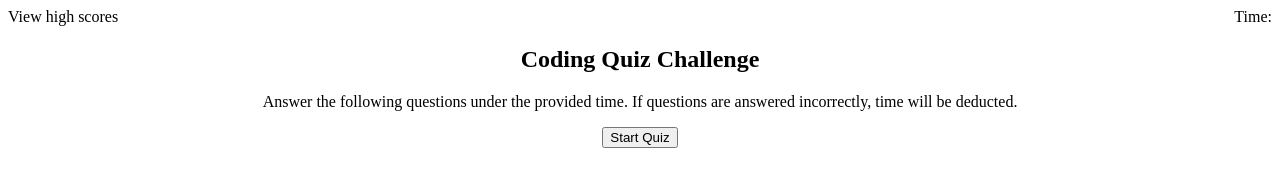
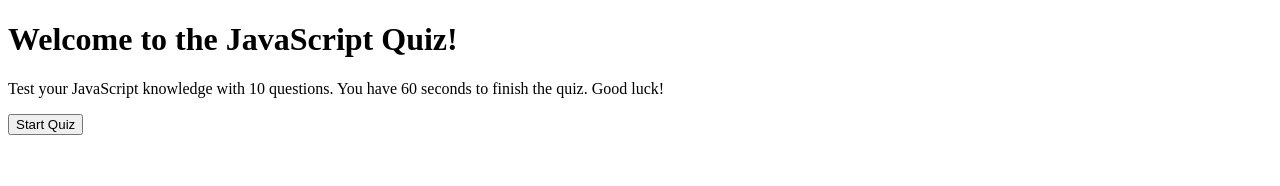
Before and after one commit to gosem01/Javascript-Quiz, a plain HTML site: page index.html in a window 1280 px wide. Drawn offline with Linux system fonts and the light colour scheme.

Commit message:
udpate the html

```diff
--- a/index.html
+++ b/index.html
@@ -2,24 +2,17 @@
 <html lang="en">
 <head>
     <meta charset="UTF-8">
-    <meta http-equiv="X-UA-Compatible" content="IE=edge">
     <meta name="viewport" content="width=device-width, initial-scale=1.0">
-    <link rel="stylesheet" href="style.css" />
-    <title>Document</title>
+    <title>JavaScript Quiz</title>
+    <link rel="stylesheet" href="style.css">
 </head>
 <body>
-    <nav>
-        <div class="viewscores">View high scores</div>
-        <div class="timer">Time:
-            <div>
+    <div id="quiz-container">
+        <h1>Welcome to the JavaScript Quiz!</h1>
+        <p>Test your JavaScript knowledge with 10 questions. You have 60 seconds to finish the quiz. Good luck!</p>
+        <button id="start-button">Start Quiz</button>
+    </div>
 
-            </div>
-        </div>
-    </nav>
-    <main>
-        <h2>Coding Quiz Challenge</h2>
-        <p>Answer the following questions under the provided time. If questions are answered incorrectly, time will be deducted.</p>
-        <button>Start Quiz</button>
-    </main>
+    <script src="script.js"></script>
 </body>
 </html>
```
